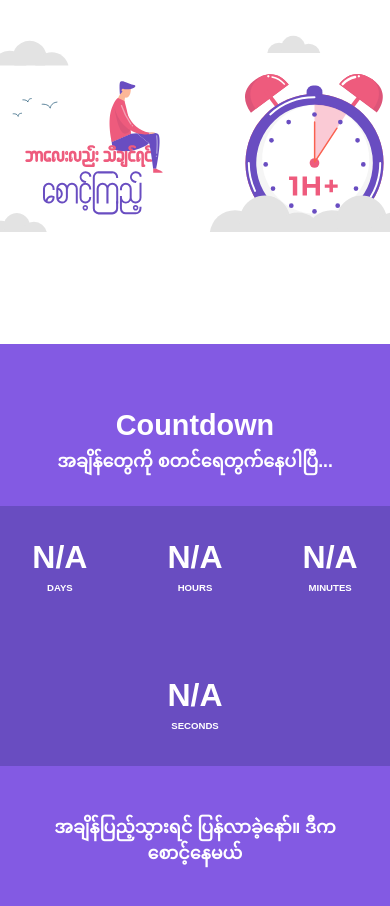
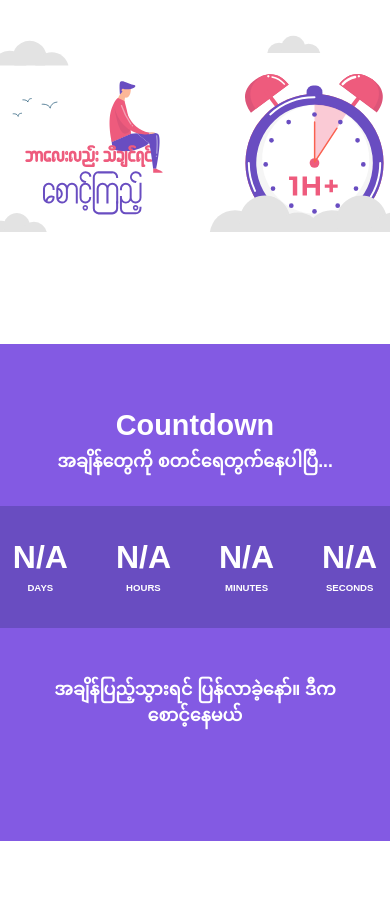
Before and after one commit to MinThant47/counter-pro, a React (Create React App) app: page /counter/1 in a window 390 px wide. Shown: the top 906 px of the page. After the commit the page ends 844 px from the top, so only its background shows below. Built offline with nearby package versions, Linux system fonts and the light colour scheme; no server answers.

Commit message:
adjust counter for responsive

```diff
--- a/src/component/Counter/counter.css
+++ b/src/component/Counter/counter.css
@@ -66,14 +66,13 @@
 
 .timer {
   margin: 2rem 0;
-  padding: 2rem 0;
+  padding: 2rem 10rem;
   background-color: var(--purple-dark);
-  display: flex;
+  display: grid;
   align-items: center;
   justify-content: center;
-  gap: 10rem;
-  line-height: 1.5;
-  flex-wrap: wrap;
+  gap: 1rem;
+  grid-template-columns: repeat(4, 1fr);
 }
 
 .timer h1,
@@ -96,7 +95,7 @@
 
 @media screen and (max-width: 900px) {
   .timer {
-    gap: 5rem;
+    gap: 3rem;
   }
 }
 
@@ -111,6 +110,10 @@
 }
 
 @media screen and (max-width: 360px) {
+  .timer {
+    padding: 2rem 2rem;
+    grid-template-columns: repeat(2, 1fr);
+  }
   .counter h1 {
     font-size: 1.2rem;
   }
```
